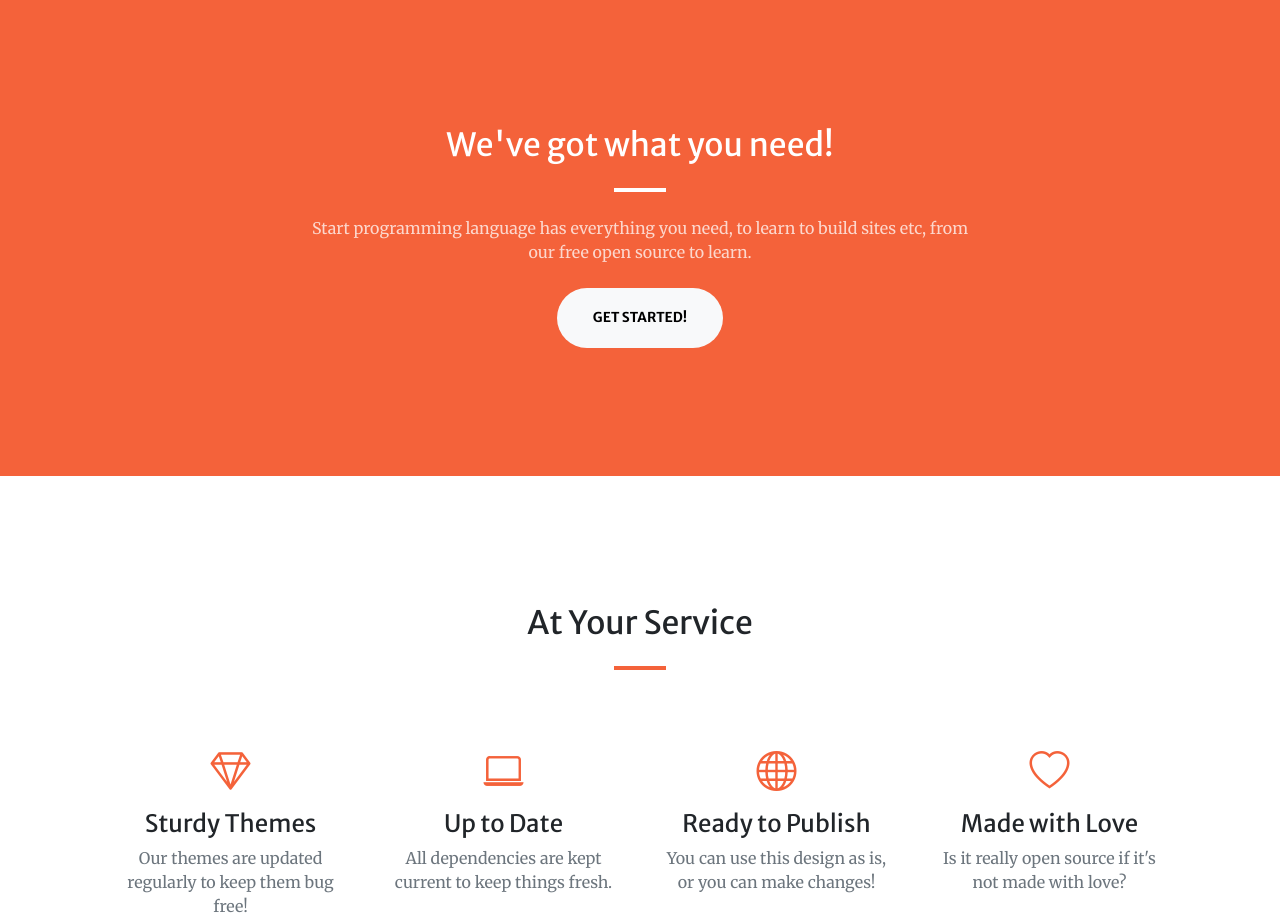
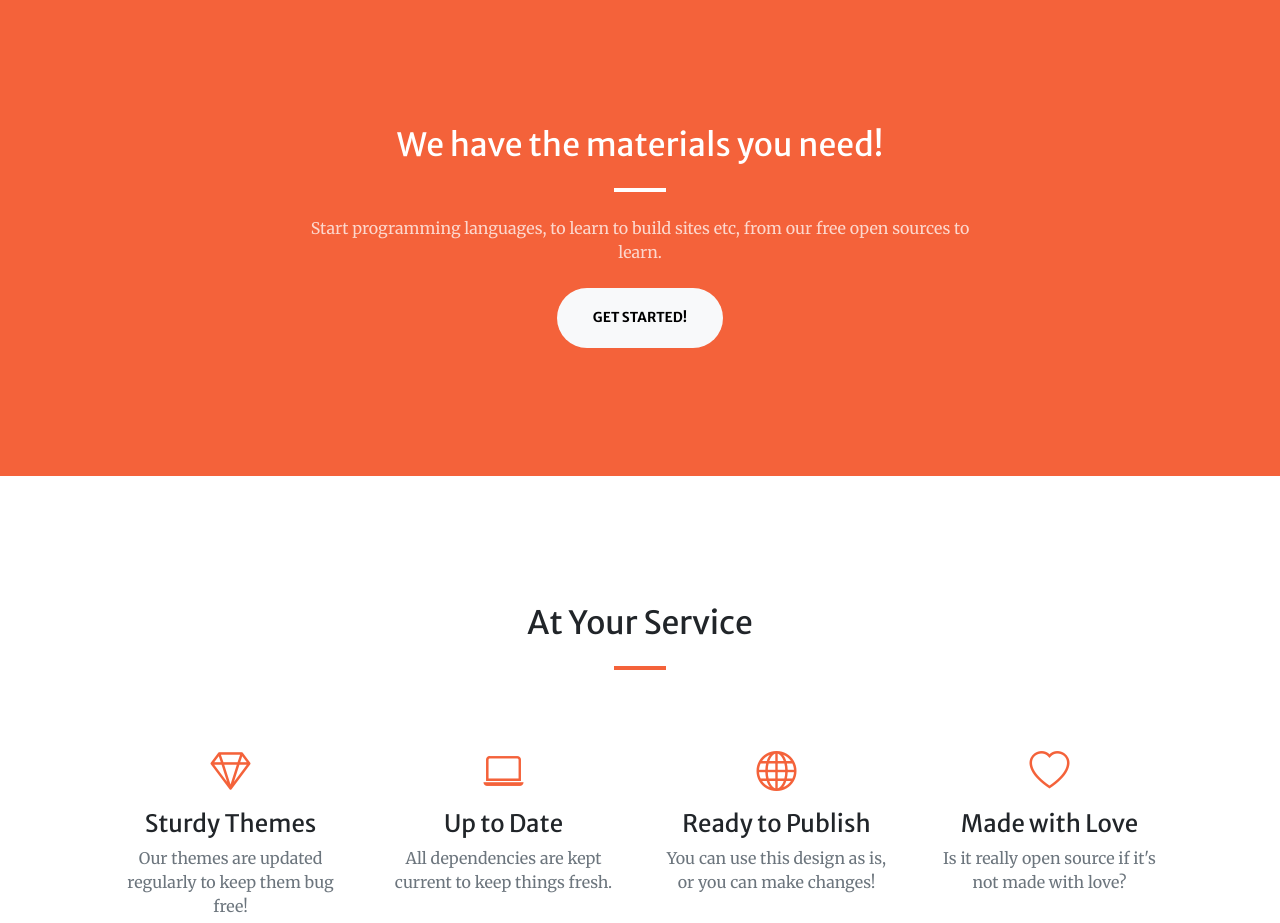
Before and after one commit to Flufth04/Fatur_luthfi, a plain HTML site: page index.html in a window 1280 px wide. Shown: the part 802-1725 px from the top of the page. Drawn offline with nearby package versions, Linux system fonts and the light colour scheme; some packages are replaced by stand-ins of ours; a script that the page names is missing.

Commit message:
Update index.html

```diff
--- a/index.html
+++ b/index.html
@@ -55,9 +55,9 @@
             <div class="container px-4 px-lg-5">
                 <div class="row gx-4 gx-lg-5 justify-content-center">
                     <div class="col-lg-8 text-center">
-                        <h2 class="text-white mt-0">We've got what you need!</h2>
+                        <h2 class="text-white mt-0">We have the materials you need!</h2>
                         <hr class="divider divider-light" />
-                        <p class="text-white-75 mb-4">Start programming language has everything you need, to learn to build sites etc, from our free open source to learn.</p>
+                        <p class="text-white-75 mb-4">Start programming languages, to learn to build sites etc, from our free open sources to learn.</p>
                         <a class="btn btn-light btn-xl" href="#services">Get Started!</a>
                     </div>
                 </div>
```
